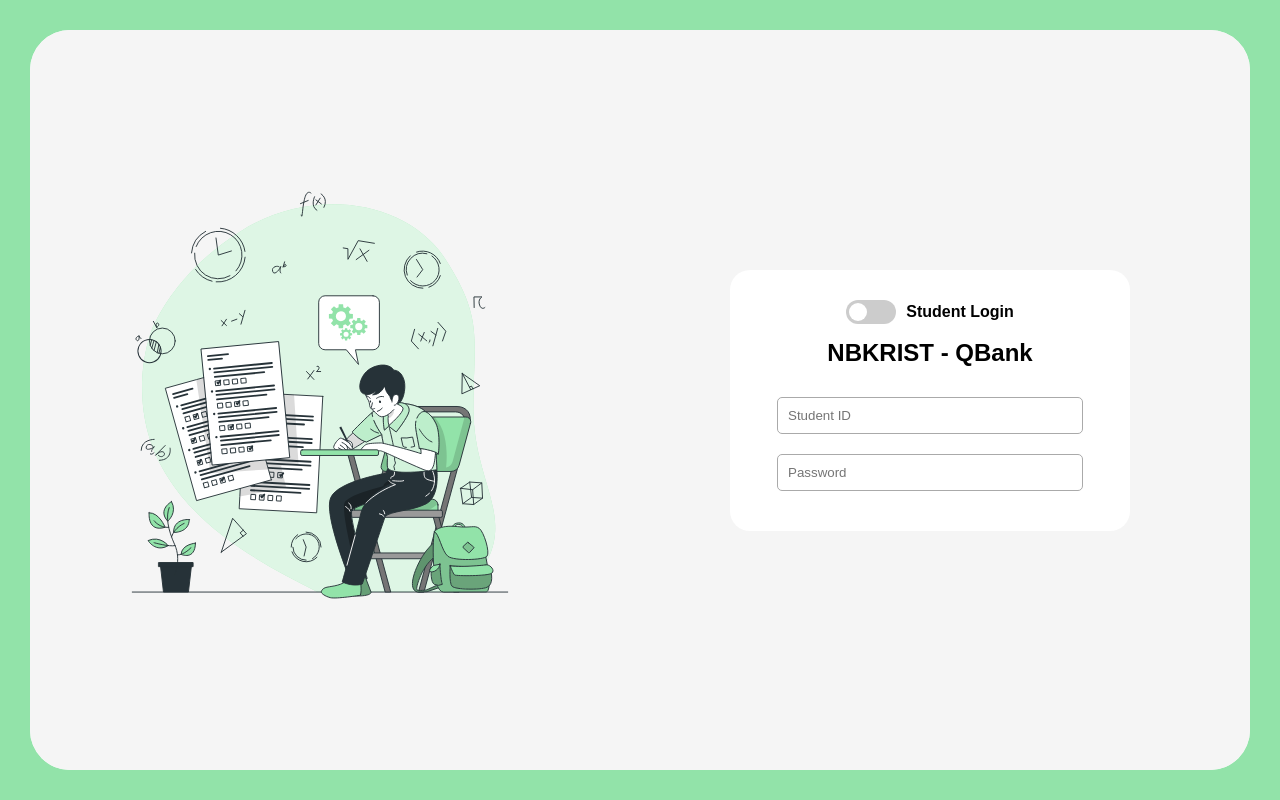
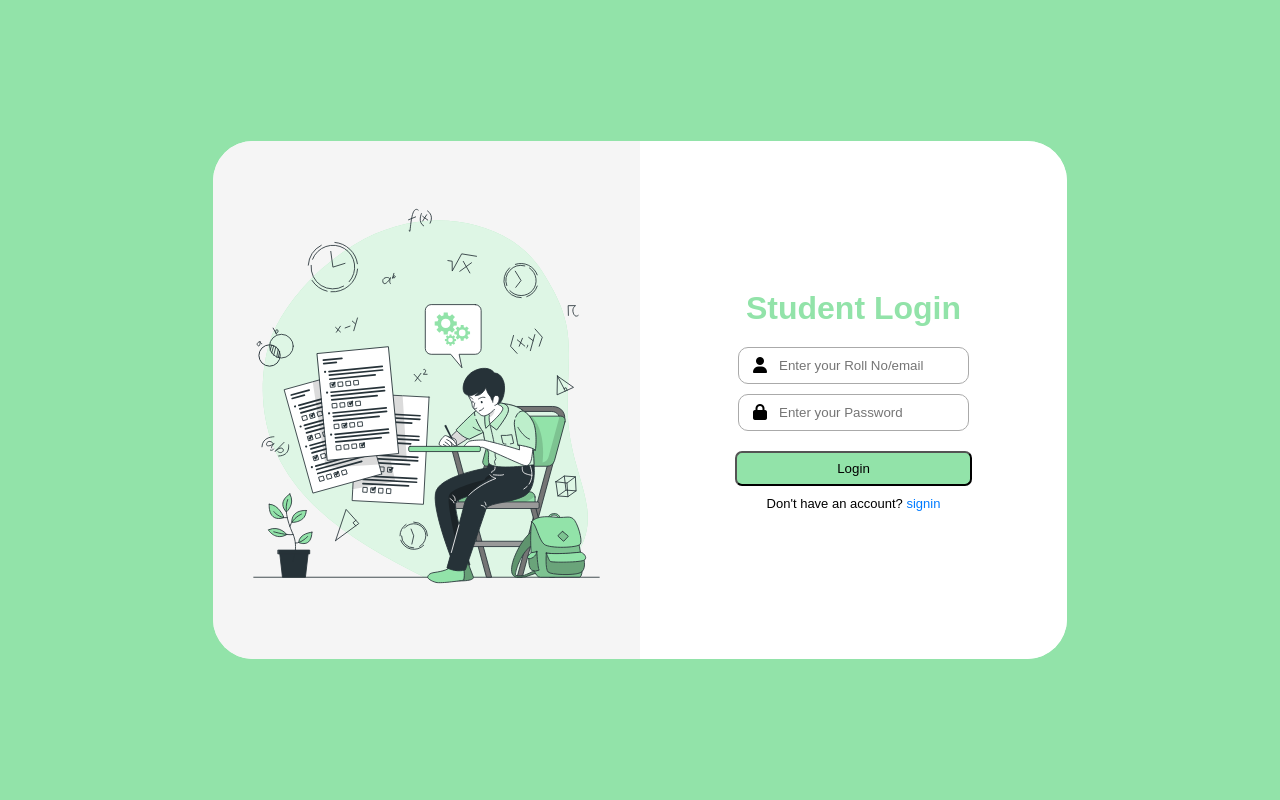
Before and after one commit to pralayakaveriabhinaykumar/login-page-firebase, a plain HTML site: page index.html in a window 1280 px wide. Drawn offline with Linux system fonts and the light colour scheme.

Commit message:
created login student

```diff
--- a/index.css
+++ b/index.css
@@ -10,6 +10,18 @@ body {
   overflow: hidden;
   font-family: Arial, sans-serif;
 }
+#side2 h1{
+  margin-bottom: 10px;
+  color: #92E3A9;
+}
+#signin-with{
+  font-size: small;
+}
+#signin-with a {
+  text-decoration: none;
+  color: #007bff; /* optional: customize the link color */
+}
+
 
 .outer-wrapper {
   width: 100%;
@@ -21,8 +33,8 @@ body {
 
 #main-div {
   display: flex;
-  width: 100%;
-  height: 100%;
+  width: 70%;
+  height: 70%;
   border-radius: 40px;
   overflow: hidden;
   background-color: white;
@@ -37,91 +49,53 @@ body {
 }
 
 #side1 img {
-  width: 80%;
+  width: 100%;
   height: auto;
 }
 
-#login-form-wrapper {
+#side2 {
   flex: 1;
-  background-color: whitesmoke;
   display: flex;
+  flex-direction: column;
   justify-content: center;
   align-items: center;
-  padding: 30px;
-}
-
-#login-form {
   background-color: #fff;
-  padding: 30px;
   border-radius: 20px;
   width: 100%;
-  max-width: 400px;
-  text-align: center;
-}
-
-h2 {
-  margin-bottom: 20px;
 }
 
 input[type="text"],
 input[type="password"] {
+  width: 100%;
+  border: 1px solid #92E3A9;
+  border-radius: 10px;
+}
+.username-filed,.password-field {
+  position: relative;
   width: 90%;
-  padding: 10px;
-  margin: 10px 0;
-  border: 1px solid #aaa;
-  border-radius: 5px;
+  margin: 10px auto;
 }
 
-.toggle-wrapper {
-  display: flex;
-  justify-content: center;
-  align-items: center;
-  margin-bottom: 15px;
-  gap: 10px;
+.username-filed i,.password-field i {
+  position: absolute;
+  top: 50%;
+  left: 15px; /* Controls horizontal position */
+  transform: translateY(-50%);
+  color: #000;
+  pointer-events: none; /* Let clicks go to input */
 }
 
-.switch {
-  position: relative;
-  display: inline-block;
-  width: 50px;
-  height: 24px;
+.username-filed input, .password-field input {
+  width: 100%;
+  padding: 10px 10px 10px 40px; /* left padding to make space for icon */
+  border: 1px solid #aaa;
+  border-radius: 10px;
 }
 
-.switch input {
-  opacity: 0;
-  width: 0;
-  height: 0;
+
+#login-btn{
+  background-color: #92E3A9;
+  border-radius: 7px;
+  padding: 8px 100px;
+  margin: 10px;
 }
-
-.slider {
-  position: absolute;
-  cursor: pointer;
-  background-color: #ccc;
-  border-radius: 34px;
-  top: 0; left: 0; right: 0; bottom: 0;
-  transition: 0.4s;
-}
-
-.slider:before {
-  position: absolute;
-  content: "";
-  height: 18px;
-  width: 18px;
-  left: 3px;
-  bottom: 3px;
-  background-color: white;
-  border-radius: 50%;
-  transition: 0.4s;
-}
-
-input:checked + .slider {
-  background-color: #2196F3;
-}
-
-input:checked + .slider:before {
-  transform: translateX(26px);
-}
-
-#login-label {
-  font-weight: bold;
-}
--- a/index.html
+++ b/index.html
@@ -5,6 +5,7 @@
   <meta name="viewport" content="width=device-width, initial-scale=1.0"/>
   <title>Login Page</title>
   <link rel="stylesheet" href="index.css" />
+  <link rel="stylesheet" href="https://cdnjs.cloudflare.com/ajax/libs/font-awesome/6.5.0/css/all.min.css">
 </head>
 <body>
   <div class="outer-wrapper" >
@@ -14,26 +15,28 @@
         <img src="background-img.svg" alt="Background" />
       </div>
       <!-- side2 (right) with actual login page -->
-      <div id="login-form-wrapper" >
-        <div id="login-form">
-          <div class="toggle-wrapper">
-            <label class="switch">
-              <input type="checkbox" id="loginToggle" />
-              <span class="slider"></span>
-            </label>
-            <span id="login-label">Student Login</span>
-          </div>
+      <!-- <div id="login-form-wrapper" > -->
+        <div id="side2">
+          <h1>Student Login</h1>
+          <!-- <h5>Enter your credentials to explore</h5> -->
+          <form autocomplete="off" id="form-fields">
+            <div class="username-filed">
+              <i class="fa-solid fa-user"></i>
+              <input type="text" placeholder="Enter your Roll No/email" autocomplete="off" />
+            </div>
+            <div class="password-field">
+              <i class="fa-solid fa-lock"></i>
+              <input type="password" placeholder="Enter your Password" value="" autocomplete="off" />
+            </div>
+          <button id="login-btn">Login</button>
+          </form>
 
-          <h2>NBKRIST - QBank</h2>
-          <div id="form-fields">
-            <input type="text" placeholder="Student ID" /><br />
-            <input type="password" placeholder="Password" />
-          </div>
-        </div>
+          <p id="signin-with">Don't have an account?<a href="#signin.html">  signin</a></p>
+
       </div>
-    </div>
+    <!-- </div> -->
   </div>
 
-  <script src="script.js"></script>
+  <script src="index.js"></script>
 </body>
 </html>
--- a/index.js
+++ b/index.js
@@ -1,23 +1,3 @@
-const toggle = document.getElementById("loginToggle");
-const label = document.getElementById("login-label");
-const formFields = document.getElementById("form-fields");
-
-function updateForm(isAdmin) {
-  if (isAdmin) {
-    label.textContent = "Admin Login";
-    formFields.innerHTML = `
-      <input type="text" placeholder="Admin ID" /><br />
-      <input type="password" placeholder="Password" />
-    `;
-  } else {
-    label.textContent = "Student Login";
-    formFields.innerHTML = `
-      <input type="text" placeholder="Student ID" /><br />
-      <input type="password" placeholder="Password" />
-    `;
-  }
-}
-
-toggle.addEventListener("change", () => {
-  updateForm(toggle.checked);
+document.addEventListener('DOMContentLoaded', function () {
+  document.querySelectorAll('input').forEach(input => input.value = '');
 });
```
